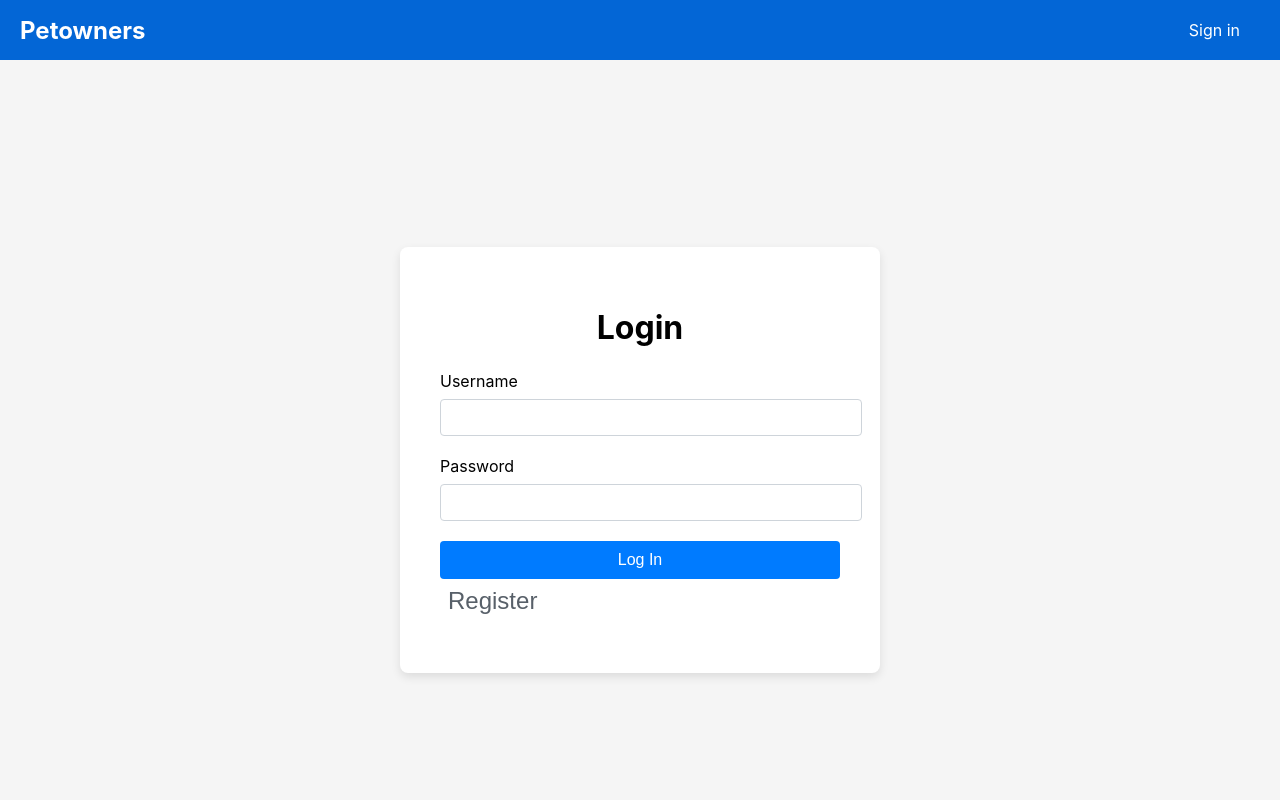
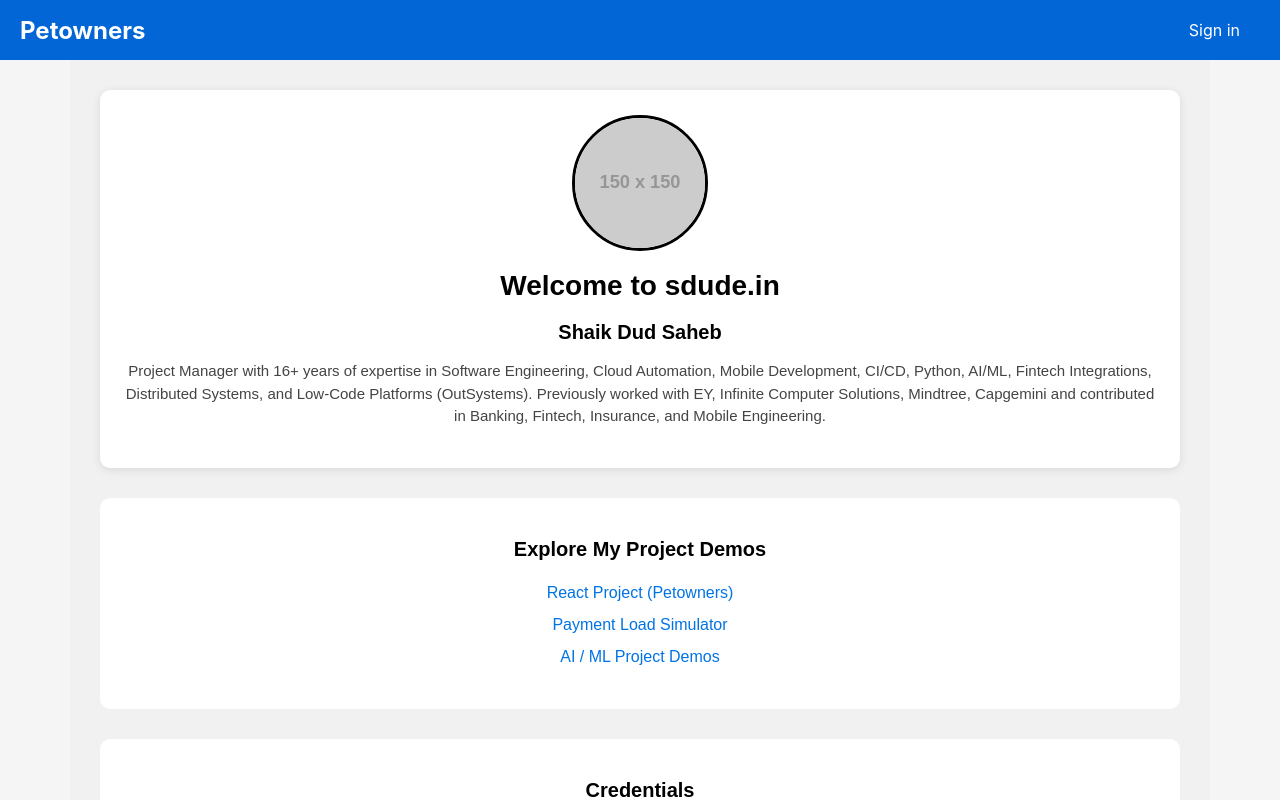
Before and after one commit to dudsaheb/learning-react-aws, a React (Vite) app: page / in a window 1280 px wide. Shown: the top 800 px of the page. Built offline with nearby package versions, Linux system fonts and the light colour scheme.

Commit message:
first commit 13

```diff
--- a/src/App.jsx
+++ b/src/App.jsx
@@ -11,6 +11,8 @@
 import UserDogs from './dogs/UserDogs';
 import DogsAccount from './dogs/DogsAccount';
 import LoadTestPage from "./LoadTestPage";
+import WelcomePage from './WelcomePage';
+
 
 function App() {
   return (
@@ -19,7 +21,8 @@
         <Navbar />
         <div className="custom-container">
           <Routes>
-            <Route path="/" element={<LoginPage />} />
+            {/* <Route path="/" element={<LoginPage />} /> */}
+            <Route path="/" element={<WelcomePage />} />
             <Route path="/login" element={<LoginPage />} />
             <Route path="/register" element={<RegisterPage />} />
             <Route
```
